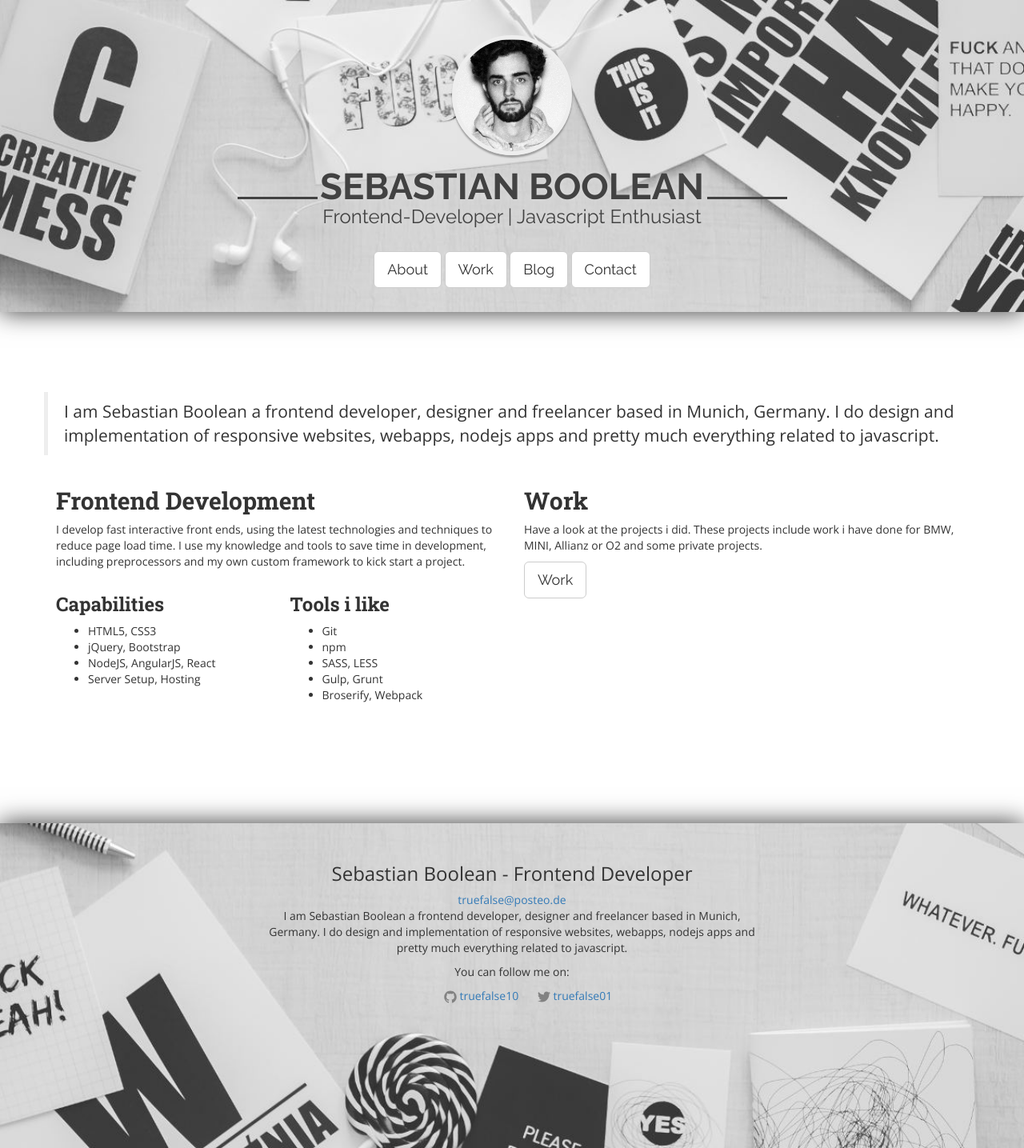
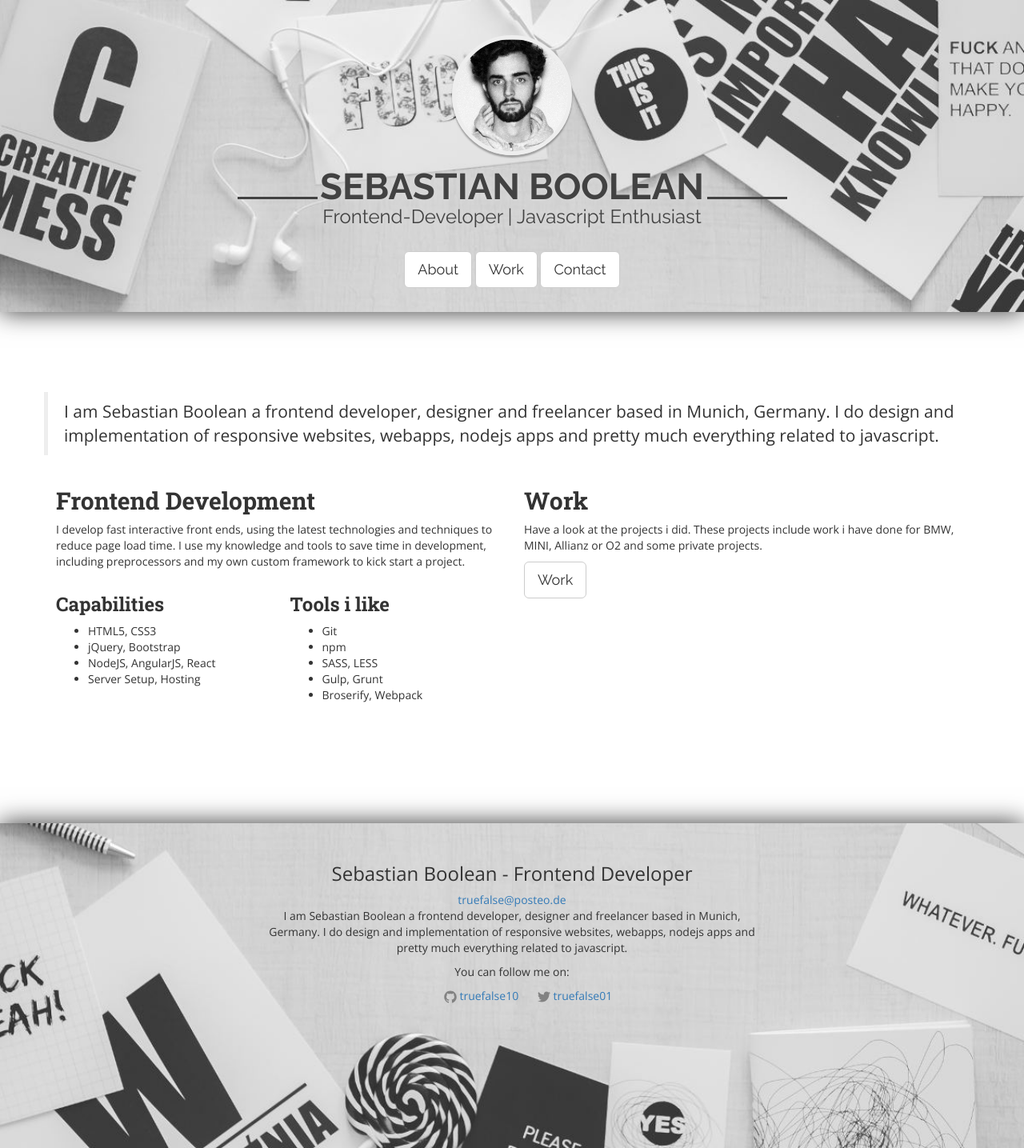
Before and after one commit to truefalse10/truefalse10.github.io, a Jekyll site: the page built from index.html, in a window 1280 px wide. Shown: the whole page at 80% size. Built offline with Jekyll 4.4.1, drawn with Linux system fonts in a browser that asks for light colours.

Commit message:
removing link to blog-section

```diff
--- a/_includes/sections/intro.html
+++ b/_includes/sections/intro.html
@@ -11,7 +11,6 @@
         <div class="buttons">
             <a href="{{"/" | prepend: site.baseurl}}" class="btn btn-default btn-lg">About</a>
             <a href="{{"/work" | prepend: site.baseurl}}" class="btn btn-default btn-lg">Work</a>
-            <a href="{{"/blog" | prepend: site.baseurl}}" class="btn btn-default btn-lg">Blog</a>
             <a href="{{"/contact" | prepend: site.baseurl}}" class="btn btn-default btn-lg">Contact</a>
         </div>
     </div>
```
